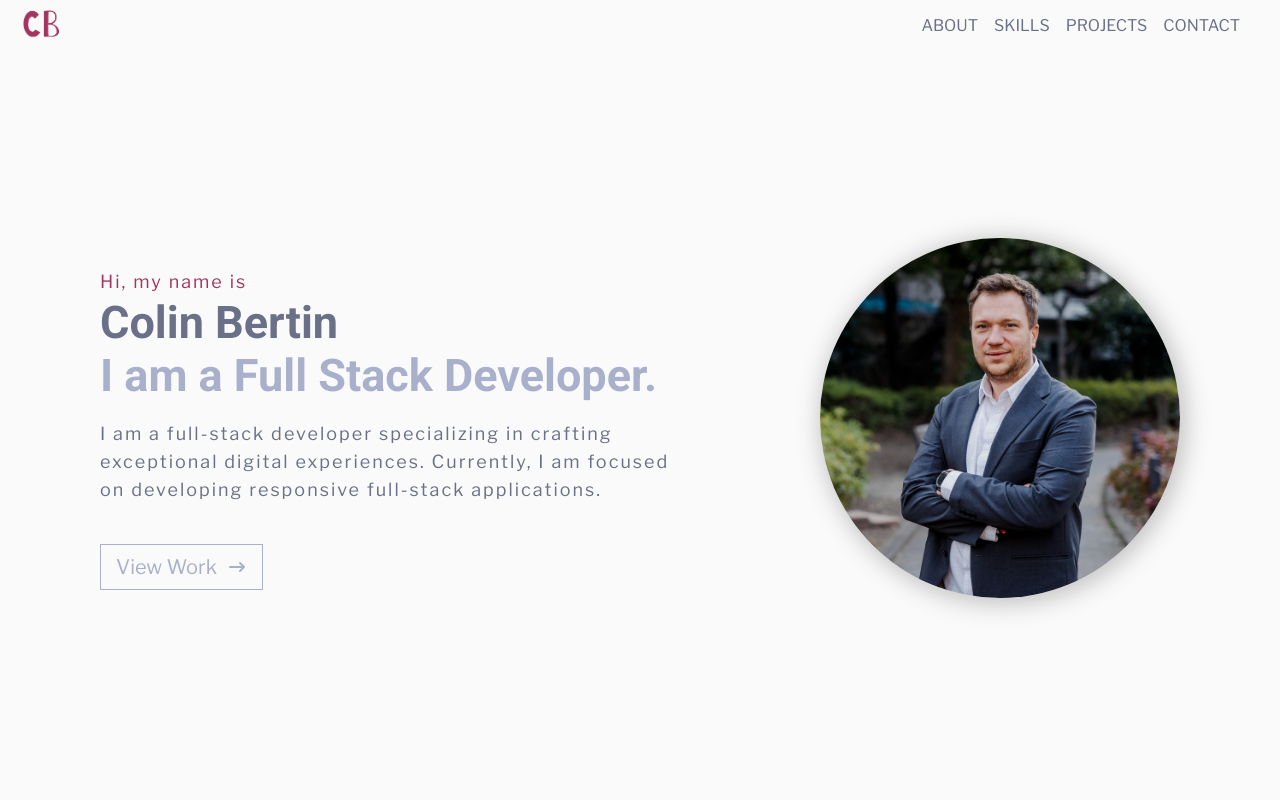
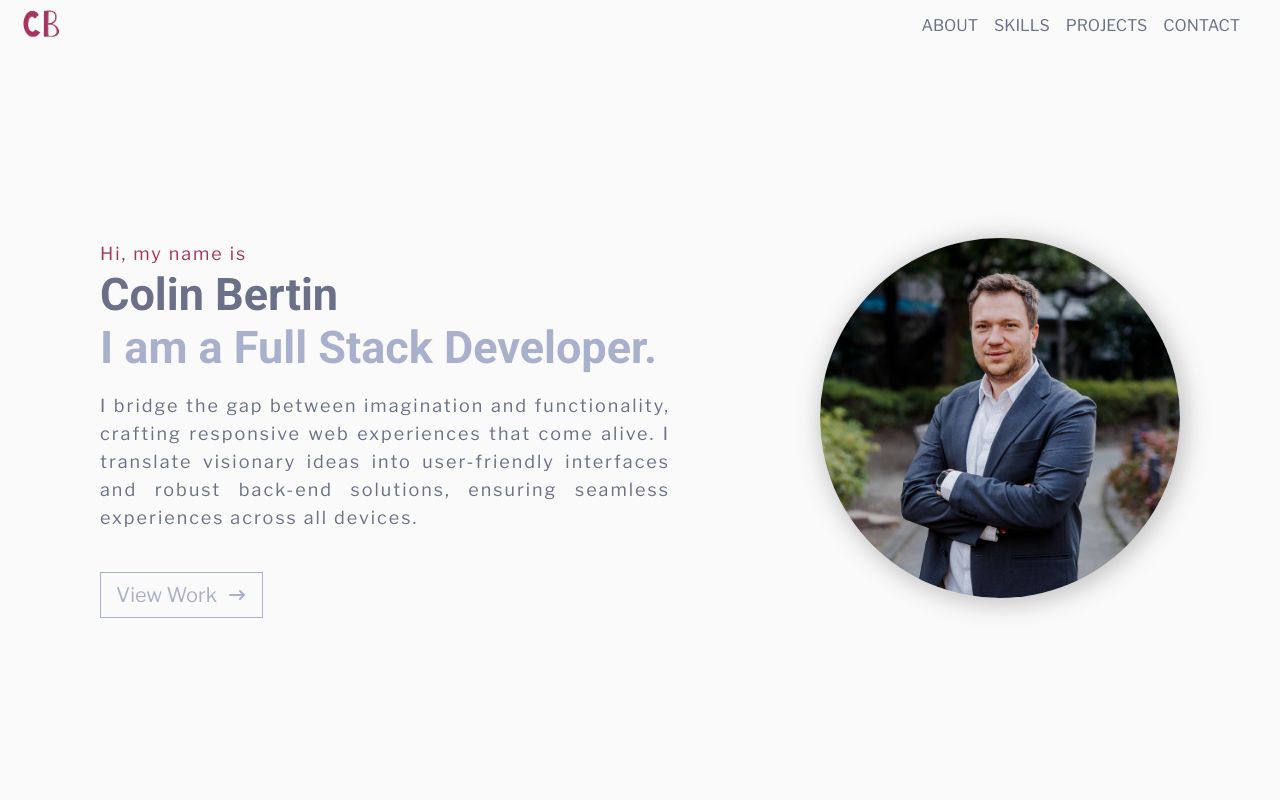
Before and after one commit to ColinBertin/portfolio, a React (Create React App) app: page / in a window 1280 px wide. Shown: the top 800 px of the page. Built offline with nearby package versions, Linux system fonts and the light colour scheme.

Commit message:
fix banner intro text

```diff
--- a/src/components/banner/Banner.jsx
+++ b/src/components/banner/Banner.jsx
@@ -14,12 +14,14 @@ const Banner = () => {
       <div className="banner-intro">
         <p className="banner-pink">Hi, my name is</p>
         <h1 className="banner-h1">
-          Colin Bertin <br/><span className="banner-h2">I am a Full Stack Developer.</span>
+          Colin Bertin <br />
+          <span className="banner-h2">I am a Full Stack Developer.</span>
         </h1>
         <p className="banner-p-btn">
-          I am a full-stack developer specializing in crafting exceptional
-          digital experiences. Currently, I am focused on developing responsive
-          full-stack applications.
+          I bridge the gap between imagination and functionality, crafting
+          responsive web experiences that come alive. I translate visionary
+          ideas into user-friendly interfaces and robust back-end solutions,
+          ensuring seamless experiences across all devices.
         </p>
         <Link className="banner-btn" to="projects" smooth={true} duration={500}>
           View Work
--- a/src/components/banner/Banner.scss
+++ b/src/components/banner/Banner.scss
@@ -62,6 +62,7 @@
 
 .banner-p-btn {
   margin-bottom: 40px;
+  text-align: justify;
 }
 
 @media (min-width: 568px) {
```
